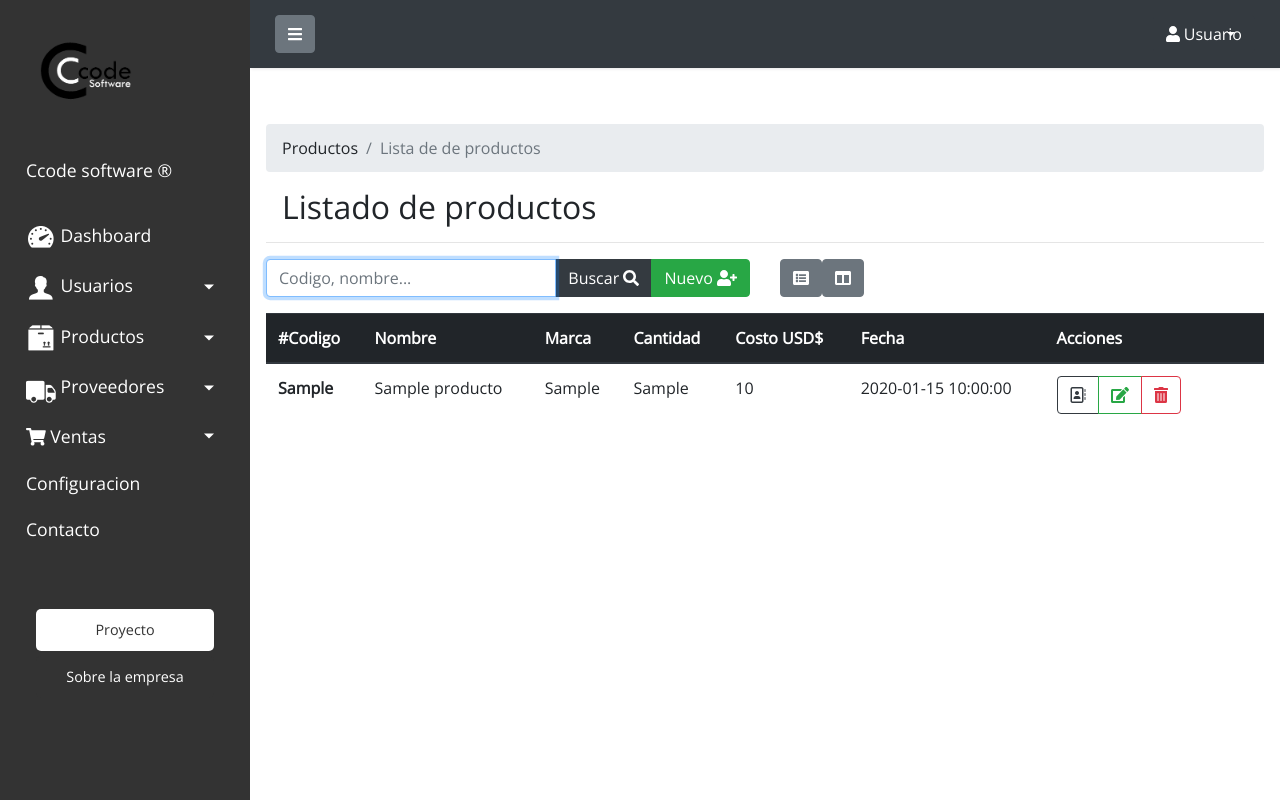
After one commit to jyagami/sistema1, a PHP site: page /listado_productos.php in a window 1280 px wide. The commit adds this page. Run offline with PHP 8.4, Linux system fonts and the light colour scheme; tables that the repository leaves empty or names only in its code hold one stand-in row (values such as "Sample post"); some libraries are stand-ins or nearby versions.

```diff
--- /dev/null
+++ b/crud_producto.php
@@ -0,0 +1,51 @@
+<?php
+
+    //incluimos la clase conexion
+    require_once('conexion.php');
+
+    class CrudProducto{
+
+        public function __construct(){
+        }
+        //metodo para insertar
+        public function insertar($producto){
+
+            $con_db = Conexion::conectar();
+            $insert = $con_db->prepare('INSERT INTO productos values(:codigo, :nombre, :cantidad, :proveedor, :fecha, :descripcion, :marca, :costo, :precio)');
+            $insert->bindValue('codigo', $producto->getCodigo());
+            $insert->bindValue('nombre', $producto->getNombre());
+            $insert->bindValue('cantidad', $producto->getCantidad());
+            $insert->bindValue('proveedor', $producto->getProveedor());
+            $insert->bindValue('fecha', $producto->getFecha());
+            $insert->bindValue('descripcion', $producto->getDescripcion());
+            $insert->bindValue('marca', $producto->getMarca());
+            $insert->bindValue('costo', $producto->getCosto());
+            $insert->bindValue('precio', $producto->getPrecio());
+
+
+            $insert->execute();
+        }
+        //funcion para mostrar productos
+        public function mostrar(){
+            $conDb = Conexion::conectar();
+            $listaProductos = [];
+            $select = $conDb->query('SELECT * FROM productos');
+
+            foreach($select->fetchAll() as $producto){
+                $newProducto = new Producto();
+                $newProducto->setCodigo($producto['codigo']);
+                $newProducto->setNombre($producto['nombre']);
+                $newProducto->setCantidad($producto['cantidad']);
+                $newProducto->setProveedor($producto['proveedor']);
+                $newProducto->setFecha($producto['fecha']);
+                $newProducto->setDescripcion($producto['descripcion']);
+                $newProducto->setMarca($producto['marca']);
+                $newProducto->setCosto($producto['preciocompra']);
+                $newProducto->setPrecio($producto['precioventa']);
+
+                $listaProductos[] = $newProducto;
+            }
+            return $listaProductos;
+        }
+
+    }
--- a/include/footer.php
+++ b/include/footer.php
@@ -17,7 +17,9 @@
     <!-- jQuery Custom Scroller CDN -->
     <script src="https://cdnjs.cloudflare.com/ajax/libs/malihu-custom-scrollbar-plugin/3.1.5/jquery.mCustomScrollbar.concat.min.js"></script>
     <!-- My Script -->
+    <script src="scripts/venta.js"></script>
     <script src="scripts/ajax.js"></script>
+    <script src="scripts/productos.js"></script>
     <script src="scripts/sidebar.js"></script>
 
 
--- a/include/header.php
+++ b/include/header.php
@@ -72,7 +72,7 @@
                             <a href="registro_producto.php">Nuevo producto</a>
                         </li>
                         <li>
-                            <a href="#">Lista de productos</a>
+                            <a href="listado_productos.php">Lista de productos</a>
                         </li>
 
                     </ul>
--- /dev/null
+++ b/listado_productos.php
@@ -0,0 +1,121 @@
+<?php include 'include/header.php' ?>
+
+<?php
+include "conexion.php";
+require_once('crud_producto.php');
+require_once('producto.php');
+$crud = new CrudProducto();
+$producto = new Producto();
+//obtenemos todos los registros con el método mostrar de la clase crud
+$listaProductos = $crud->mostrar();
+?>
+
+
+<div class="alert alert-success alert-dismissible fade show" role="alert" id="alertDelete" style="display: none">
+  <strong>Producto eliminado!</strong> Producto eliminado satisfactoriamente.
+  <button type="button" class="close" data-dismiss="alert" aria-label="Close" id="alertClose">
+    <span aria-hidden="true">&times;</span>
+  </button>
+</div>
+
+<nav aria-label="breadcrumb">
+  <ol class="breadcrumb">
+    <li class="breadcrumb-item"><a href="#">Productos</a></li>
+    <li class="breadcrumb-item active" aria-current="page">Lista de de productos</li>
+  </ol>
+</nav>
+
+<span class="h2 p-3">Listado de productos</span>
+<hr />
+
+<form class="mb-3">
+  <div class="row">
+    <div class="input-group col-md-6 ">
+      <input type="search" class="form-control" placeholder="Codigo, nombre..." id="search-producto" autofocus>
+      <div class="input-group-append">
+
+        <a class="btn btn-dark" href="#">Buscar <i class="fas fa-search"></i></a>
+        <button type="button" class="btn btn-success" data-toggle="modal" data-target="#modalNuevo">Nuevo <i class="fas fa-user-plus"></i></button>
+      </div>
+    </div>
+    <div class="input-group col-md-6 float-right">
+      <!--  botones para listar y agrupar  -->
+      <button class="btn btn-secondary" id="btn-list-product"><i class="fas fa-list-alt"></i></button>
+      <button class="btn btn-secondary nose" id="btn-group-product"><i class="fas fa-columns"></i></button>
+
+    </div>
+  </div>
+</form>
+
+
+<div id="contenido-productos">
+
+
+  <div class="table-responsive" style="max-height: 475px;">
+    <table class="table">
+      <thead class="thead-dark">
+        <tr>
+          <th scope="col">#Codigo</th>
+          <th scope="col">Nombre</th>
+          <th scope="col">Marca</th>
+          <th scope="col">Cantidad</th>
+          <th scope="col">Costo USD$</th>
+          <th scope="col">Fecha</th>
+          <th scope="col">Acciones</th>
+          <th scope="col"></th>
+          <th scope="col"></th>
+        </tr>
+      </thead>
+      <tbody id="tabla-productos">
+        <?php foreach ($listaProductos as $producto) { ?>
+          <tr>
+            <th scope="row"><?php echo $producto->getCodigo() ?></th>
+            <td><?php echo $producto->getNombre() ?></td>
+            <td><?php echo $producto->getMarca() ?></td>
+            <td><?php echo $producto->getCantidad() ?></td>
+            <td><?php echo $producto->getCosto() ?></td>
+            <td><?php echo $producto->getFecha() ?></td>
+            <td>
+              <div class="btn-group">
+                <button class="btn btn-outline-dark" type="button" data-toggle="modal"><i class="far fa-address-book"></i></button>
+                <a href="#" class="btn btn-outline-success"><i class="fas fa-edit"></i></a>
+                <a class="btn btn-outline-danger delete-user" href="#">
+                  <i class="fas fa-trash-alt"></i></a>
+              </div>
+  </div>
+  </td>
+  </tr>
+<?php } ?>
+</table>
+</div>
+
+</div>
+
+<div id="contenido-agrupado" style="display: none">
+  <div class="table-responsive" style="max-height: 475px;">
+    <?php foreach ($listaProductos as $producto) { ?>
+      <div class="card m-1 text-center">
+        <div class="card-body">
+          <h5 class="card-title"><?php echo $producto->getNombre() ?></h5>
+          <h6 class="card-subtitle mb-2 text-muted"><?php echo $producto->getMarca() ?></h6>
+          <p class="card-text"><?php echo $producto->getDescripcion() ?></p>
+          <h5 class="text-success"><?php echo $producto->getCosto() ?> USD$ </h5>
+          <div class="btn-group">
+            <button class="btn btn-outline-dark" type="button" data-toggle="modal"><i class="far fa-address-book"></i></button>
+
+            <a href="#" class="btn btn-outline-success"><i class="fas fa-edit"></i></a>
+
+            <a class="btn btn-outline-danger delete-user" href="#">
+              <i class="fas fa-trash-alt"></i></a>
+          </div>
+        </div>
+      </div>
+    <?php } ?>
+  </div>
+</div>
+
+</div>
+
+
+
+<?php include 'include/footer.php' ?>
--- /dev/null
+++ b/producto.php
@@ -0,0 +1,77 @@
+<?php
+
+    class Producto{
+        private $codigo;
+        private $nombre;
+        private $cantidad;
+        private $proveedor;
+        private $fecha;
+        private $descripcion;
+        private $marca;
+        private $costo;
+        private $precio;
+
+
+        function __construct(){
+        }
+
+        public function getCodigo(){
+            return $this->codigo;
+        }
+        public function getNombre(){
+            return $this->nombre;
+        }
+        public function getCantidad(){
+            return $this->cantidad;
+        }
+        public function getProveedor(){
+            return $this->proveedor;
+        }
+        public function getFecha(){
+            return $this->fecha;
+        }
+        public function getDescripcion(){
+            return $this->descripcion;
+        }
+        public function getMarca(){
+            return $this->marca;
+        }
+        public function getCosto(){
+            return $this->costo;
+        }
+        public function getPrecio(){
+            return $this->precio;
+        }
+        //metodos setters
+        public function setCodigo($codigo){
+            $this->codigo = $codigo;
+        }
+        public function setNombre($nombre){
+            $this->nombre = $nombre;
+        }
+        public function setCantidad($cantidad){
+            $this->cantidad = $cantidad;
+        }
+        public function setProveedor($proveedor){
+            $this->proveedor = $proveedor;
+        }
+        public function setFecha($fecha){
+            $this->fecha = $fecha;
+        }
+        public function setDescripcion($descripcion){
+            $this->descripcion = $descripcion;
+        }
+        public function setMarca($marca){
+            $this->marca = $marca;
+        }
+        public function setCosto($costo){
+            $this->costo = $costo;
+        }
+        public function setPrecio($precio){
+            $this->precio = $precio;
+        }
+
+    }
+
+
+?>
--- /dev/null
+++ b/producto_controller.php
@@ -0,0 +1,51 @@
+<?php
+    require_once('crud_producto.php');
+    require_once('producto.php');
+
+    $crud = new CrudProducto();
+    $producto = new Producto();
+
+    if (isset($_POST['nombre'])){
+        $producto->setCodigo($_POST['codigo']);
+        $producto->setNombre($_POST['nombre']);
+        $producto->setCantidad($_POST['cantidad']);
+        $producto->setProveedor($_POST['proveedor']);
+        $producto->setFecha($_POST['fecha']);
+        $producto->setDescripcion($_POST['descripcion']);
+        $producto->setMarca($_POST['marca']);
+        $producto->setCosto($_POST['costoCompra']);
+        $producto->setPrecio($_POST['precioVenta']);
+
+
+        $crud->insertar($producto);
+
+        echo 'producto guardado satisfactoriamente';
+    }
+
+    //enviar datos de los productos--------------------------------------
+        $consulta = "SELECT * FROM productos";
+        $conexion = Conexion::conectar();
+        $resultado = $conexion->query($consulta);
+        if(!$resultado){
+            die();
+        }
+        $json = array();//declaramos una variable de tipo "array"
+
+        foreach($resultado->fetchAll() as $row){//recorremos el resultado
+            $json[] = array(//convertimos "$resultado" a objeto json
+                'codigo' => $row['codigo'],
+                'nombre' => $row['nombre'],
+                'marca' => $row['marca'],
+                'cantidad' => $row['cantidad'],
+                'costo' => $row['precioventa'],
+                'fecha' => $row['fecha'],
+                'descripcion' => $row['descripcion']
+            );
+        }
+            $jsonString = json_encode($json);//convertimos el json en String
+            echo $jsonString;
+        //------------------------------------------------------------------
+
+
+
+?>
```
Also changed, not shown: editar_usuario.php (+10 -9 lines), listado_usuario.php (+42 -27 lines), prueba.html (added, +52 -0 lines), registro_producto.php (+28 -15 lines), scripts/ajax.js (+27 -12 lines), scripts/myScript.js (+5 -4 lines), scripts/productos.js (added, +109 -0 lines), scripts/venta.js (added, +63 -0 lines), usuario_controller.php (+6 -1 lines), venta_nueva.php (+11 -22 lines), crud_usuario.php (line endings or trailing spaces).
